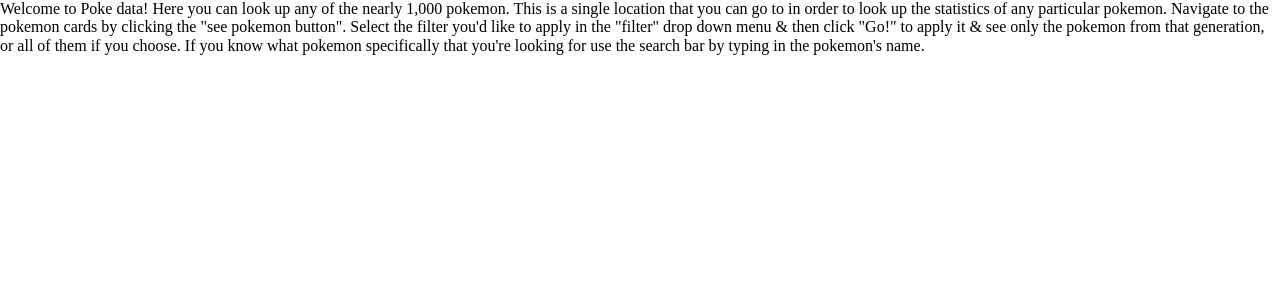
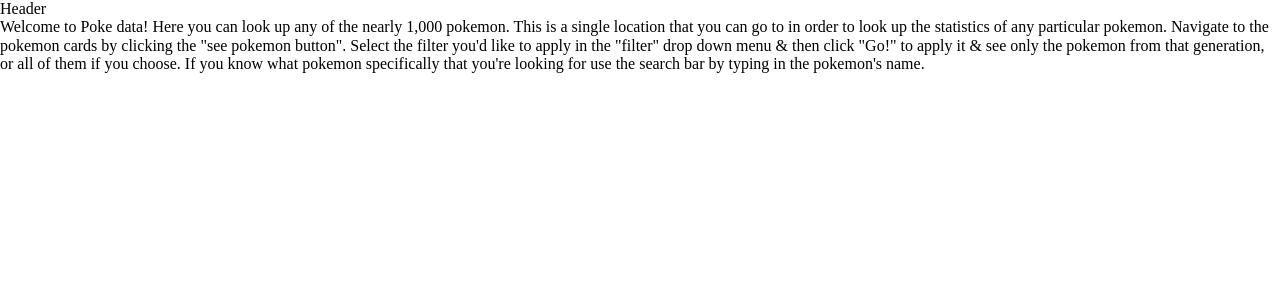
Before and after one commit to rstaats0925/poke-data-frontend, a React (Create React App) app in the folder poke-data/: page / in a window 1280 px wide. Shown: the top 300 px of the page. Built offline with nearby package versions, Linux system fonts and the light colour scheme.

Commit message:
added header component

```diff
--- a/poke-data/src/components/App/App.js
+++ b/poke-data/src/components/App/App.js
@@ -1,11 +1,15 @@
 import "./App.css";
+//Components
 import Main from "../Main/Main";
 import CardContainer from "../CardContainer/CardContainer";
+import Header from "../Header/Header";
+
 import { Route, Switch } from "react-router-dom";
 
 function App() {
   return (
     <div className="App">
+      <Header />
       <Switch>
         <Route exact path="/">
           <Main />
--- a/poke-data/src/components/Header/Header.js
+++ b/poke-data/src/components/Header/Header.js
@@ -0,0 +1,7 @@
+import React from "react";
+
+function Header() {
+  return <div>Header</div>;
+}
+
+export default Header;
```
